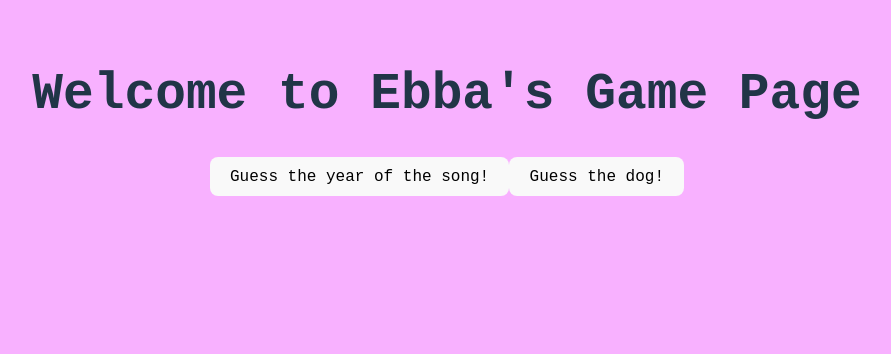
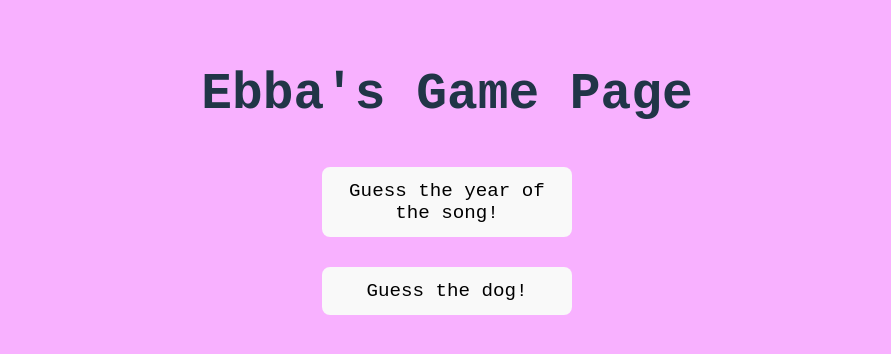
Before and after one commit to EbbacnLundgren/gamepage, a React (Vite) app: page / in a window 1280 px wide. Shown: the top 354 px of the page, without its empty margins (193-1084 px from the left). Built offline with nearby package versions, Linux system fonts and the light colour scheme.

Commit message:
Fixed front buttons

```diff
--- a/src/App.css
+++ b/src/App.css
@@ -23,6 +23,7 @@ body {
   align-items: center;
   gap: 15px;
   margin-top: 20px;
+
 }
 
 .button-container button {
@@ -32,6 +33,8 @@ body {
   width: 250px;
   cursor: pointer;
   transition: background-color 0.3s ease;
+  margin: 10px 0;
+
 }
 
 .button-container button:hover {
@@ -84,7 +87,7 @@ body {
 }
 
 .back-button {
-  margin-top: 20px; /* Space above */
+  margin-top: 20px;
   padding: 12px 24px;
   font-size: 1.2rem;
   border-radius: 8px;
--- a/src/App.tsx
+++ b/src/App.tsx
@@ -12,10 +12,12 @@ const Home: React.FC = () => {
 
   return (
     <div>
-      <h1>Welcome to Ebba's Game Page</h1>
+      <h1>Ebba's Game Page</h1>
 
+      <div className="button-container">
       <button onClick={() => navigate("/game")}>Guess the year of the song!</button>
       <button onClick={() => navigate("/dog")}>Guess the dog!</button>
+      </div>
     </div>
   );
 };
--- a/src/Dog.tsx
+++ b/src/Dog.tsx
@@ -160,6 +160,6 @@ const Dog: React.FC = () => {
 export default Dog;
 
 //visa alternativ som liknar varandra, eller börjar på samma bokstav
-//  inte så många alternativ, samt ändra färg på den knapp man trycker, timer, vissa box terrier istället för terrier box
+//inte så många alternativ, samt ändra färg på den knapp man trycker, timer, vissa box terrier istället för terrier box
 //att bilden alltid stannar där den är och att den inte flyttar sig bara för att bilden är liten
 //När man väljer fel --> visa grönt vilken som va den rätta eller ha som facit efter
```
